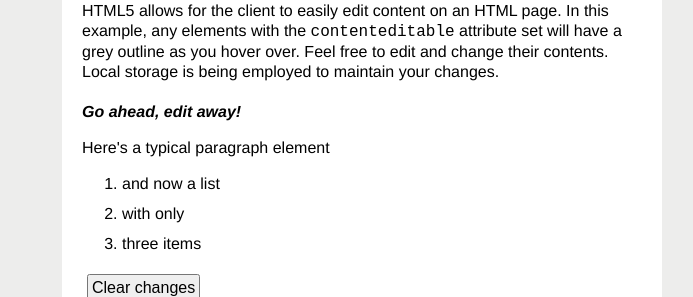
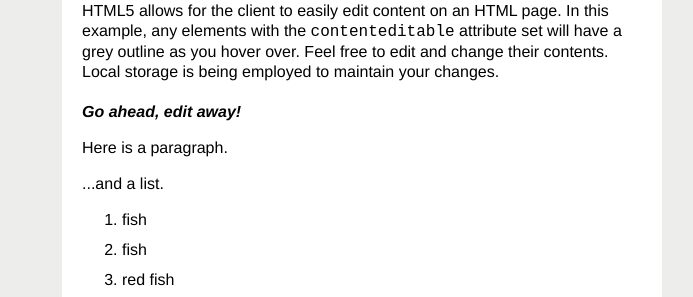
Before and after one commit to hariDasu/html5demo, a plain HTML site: page index.html in a window 1280 px wide. Shown: the part 110-407 px from the top of the page, without its empty margins (278-971 px from the left). Drawn offline with Linux system fonts and the light colour scheme.

Commit message:
edited content

```diff
--- a/index.html
+++ b/index.html
@@ -20,11 +20,13 @@
   </section>
   <section id="editable" contenteditable="true">
     <h2>Go ahead, edit away!</h2>
-    <p>Here's a typical paragraph element</p>
+    <p>Here is a paragraph.</p>
+    ...and a list.
     <ol>
-      <li>and now a list</li>
-      <li>with only</li>
-      <li>three items</li>
+      <li>fish</li>
+      <li>fish</li>
+      <li>red fish</li>
+      <li>blue fish</li>
     </ol>
   </section>
   <div>
```
